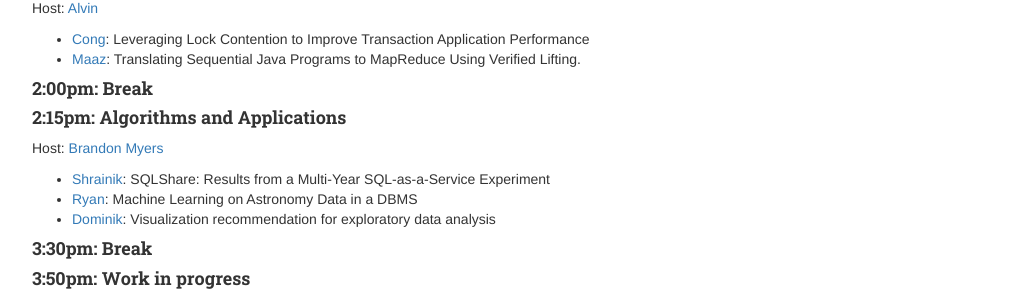
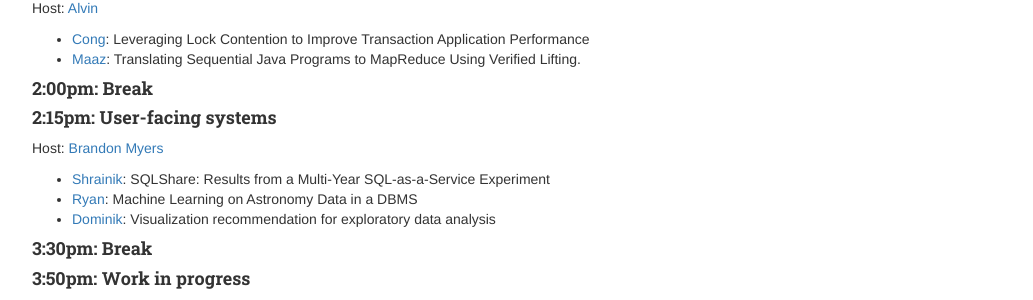
Before and after one commit to uwdb/website, a Jekyll site: the page built from events/database_day_2015.markdown, in a window 1280 px wide. Shown: the part 828-1128 px from the top of the page, without its empty margins (123-1156 px from the left). Built offline with Jekyll 4.4.1, drawn with Linux system fonts in a browser that asks for light colours; nearby versions of some CDN libraries; Markdown is read by kramdown in place of the engine named in the settings.

Commit message:
Update database_day_2015.markdown

```diff
--- a/events/database_day_2015.markdown
+++ b/events/database_day_2015.markdown
@@ -50,7 +50,7 @@ Host: [Alvin](http://homes.cs.washington.edu/~akcheung/)
 
 #### 2:00pm: Break
 
-#### 2:15pm: Algorithms and Applications
+#### 2:15pm: User-facing systems
 Host: [Brandon Myers](https://homes.cs.washington.edu/~bdmyers/)
 
 - [Shrainik](https://homes.cs.washington.edu/~shrainik): SQLShare: Results from a Multi-Year SQL-as-a-Service Experiment
```
